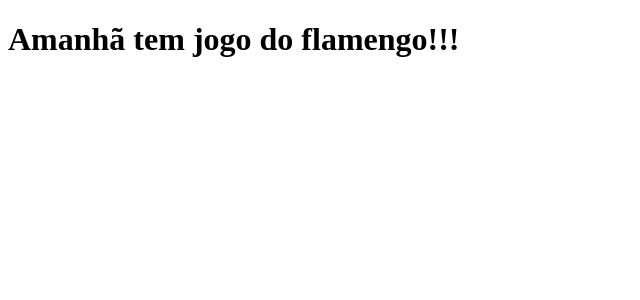
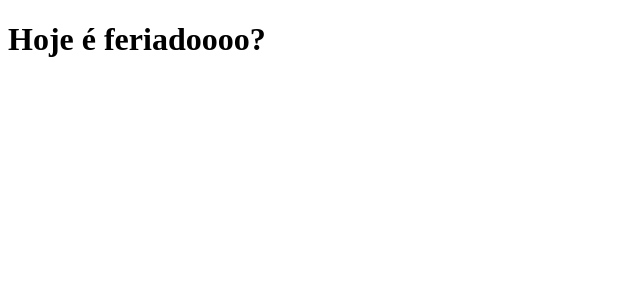
Before and after one commit to BrunoBrito375/clone-tabnews, a Next.js app: page / in a window 1280 px wide. Shown: the top 300 px of the page, without its empty margins (0-640 px from the left). Built offline with nearby package versions, Linux system fonts and the light colour scheme.

Commit message:
nova frase

```diff
--- a/pages/index.js
+++ b/pages/index.js
@@ -1,9 +1,5 @@
 function Home() {
-  return <h1> Amanhã tem jogo do flamengo!!!</h1>;
-}
-
-function teste() {
-  console.log("indentação errada");
+  return <h1> Hoje é feriadoooo?</h1>;
 }
 
 export default Home;
```
